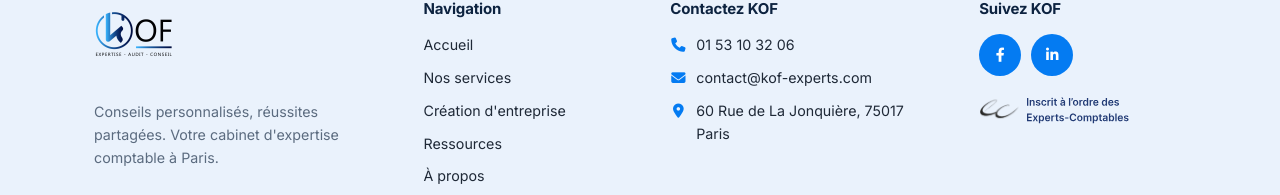
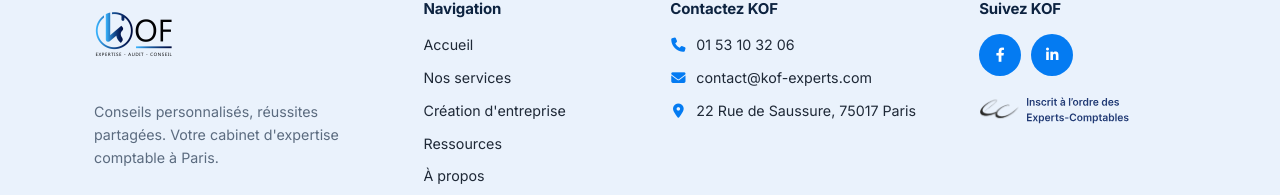
Before and after one commit to sana12-art/kof-site, a React (Create React App) app: page / in a window 1280 px wide. Shown: the part 3105-3300 px from the top of the page. Built offline with nearby package versions, Linux system fonts and the light colour scheme; no server answers.

Commit message:
Nouvelle adresse du cabinet : 22 Rue de Saussure, 75017 Paris
Co-Authored-By: Claude Sonnet 5 <noreply@anthropic.com>

```diff
--- a/src/config.js
+++ b/src/config.js
@@ -20,7 +20,7 @@ export const CONTACT = {
   phone: '01 53 10 32 06',
   phoneHref: 'tel:+33153103206',
   email: 'contact@kof-experts.com',
-  address: '60 Rue de La Jonquière, 75017 Paris',
+  address: '22 Rue de Saussure, 75017 Paris',
   facebook: 'https://www.facebook.com/profile.php?id=100084737476572',
   linkedin: 'https://www.linkedin.com/company/kofexperts/',
 };
```
